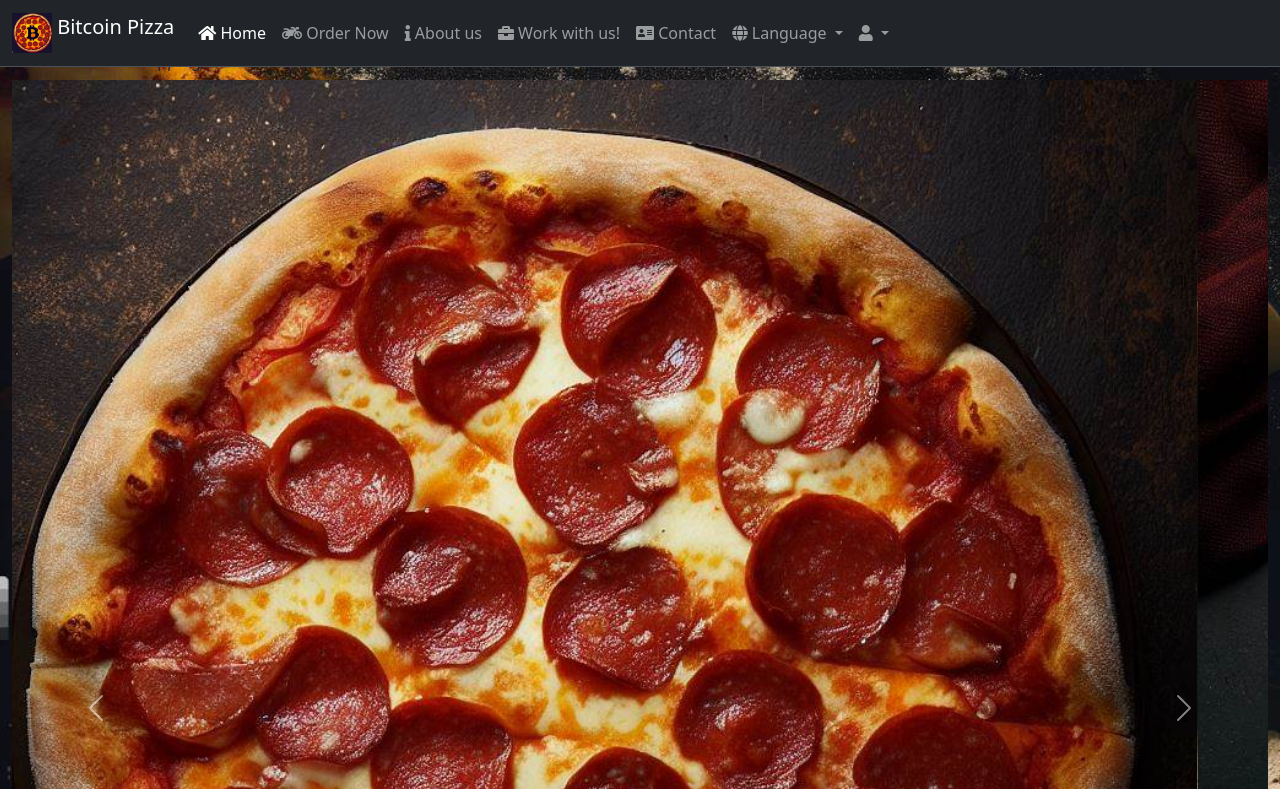
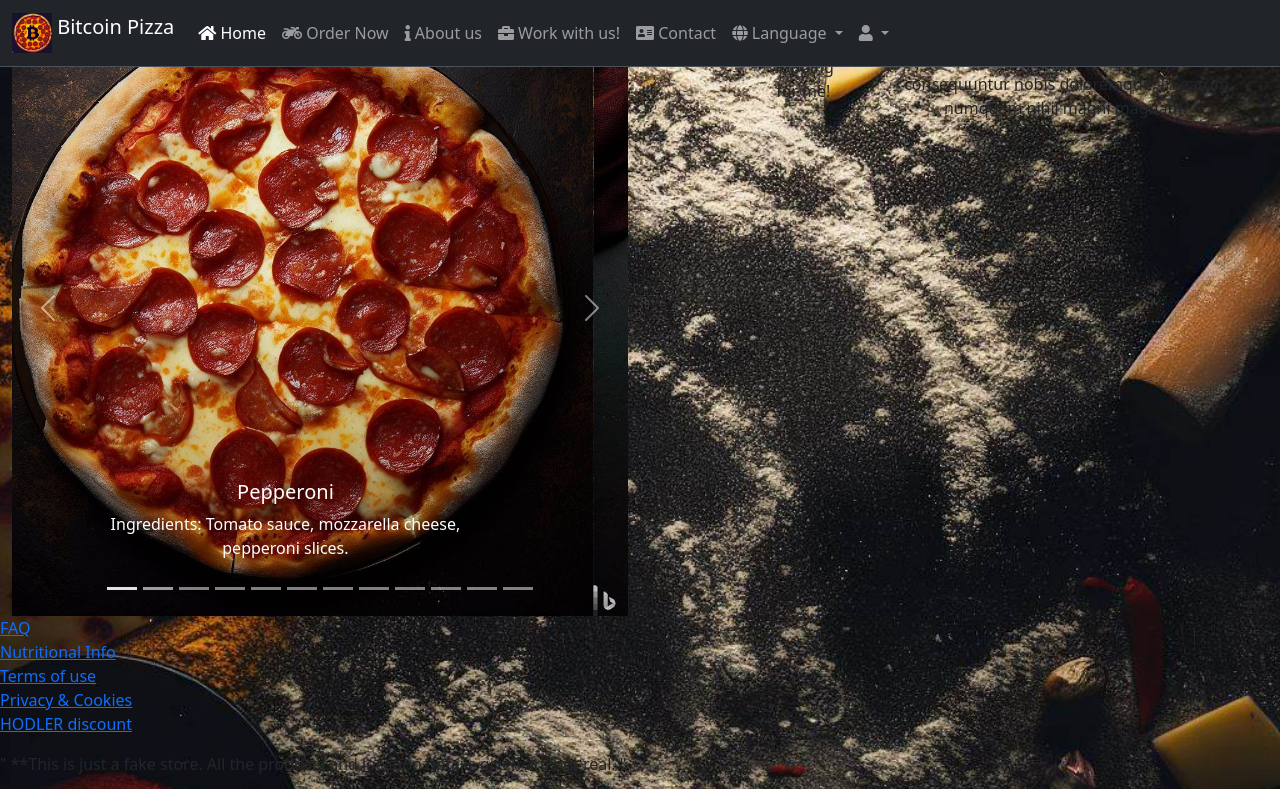
Before and after one commit to M-Nahuel/btcpizza, a plain HTML site: page front/index.html in a window 1280 px wide. Shown: the top 789 px of the page. Drawn offline with nearby package versions, Linux system fonts and the light colour scheme.

Commit message:
grid adjustment

```diff
--- a/front/index.html
+++ b/front/index.html
@@ -11,8 +11,8 @@
         <title>Bitcoin Pizza</title>
     </head>
     <body>
-        <div class="container-fluid" id="container">
             <header>
+              <div class="container">
                 <nav id="navbar" class="navbar navbar-expand-lg fixed-top bg-dark border-bottom border-bottom-dark" data-bs-theme="dark">
                   <div class="container-fluid navbar-full-width">
                       <a href="#home-section" class="navbar-brand h1 mb-0">
@@ -63,16 +63,13 @@
                       </div>
                   </div>
                   </nav>
+              </div>
             </header>
             <main>
                 <section id="home-section" class="pg-section">
-                    <!--Fix distribution of elements-->
+                  <div class="container-fluid text-center">
                     <div class="row">
-                        <div class="col-xl-12">
-                            <h3 class="text-primary text-center">Menu</h3>
-                            <button class="btn">Pick a Random Topping for me!</button>
-                        </div>
-                        <div id="carouselMenu" class="carousel slide col-xl-12" data-bs-ride="carousel">
+                      <div id="carouselMenu" class="carousel slide col-6" data-bs-ride="carousel">
                         <div class="carousel-indicators">
                           <button type="button" data-bs-target="#carouselMenu" data-bs-slide-to="0" class="active" aria-current="true" aria-label="Slide 1"></button>
                           <button type="button" data-bs-target="#carouselMenu" data-bs-slide-to="1" aria-label="Slide 2"></button>
@@ -182,6 +179,19 @@
                           <span class="visually-hidden">Next</span>
                         </button>
                       </div>
+                      <div class="col-1">
+                        <h3 class="text-primary text-center">Menu</h3>
+                      </div>
+                      <div class="col-1">
+                        <button class="btn">Pick a Random Topping for me!</button>
+                      </div>
+                      <div class="col-4">
+                        <p>Lorem ipsum dolor sit amet consectetur adipisicing elit. Porro eius dicta rerum. Nesciunt eaque tenetur porro, rem a illo praesentium voluptates consequuntur nobis doloremque. In earum numquam nihil magni magnam?</p>
+                      </div>
+                    </div>
+                  </div>
+                    <!--Fix distribution of elements-->
+                    <div class="row">
                     </div>
                 </section>
                 <section id="order-section" class="pg-section">
@@ -378,7 +388,7 @@
                     </p>
                   </footer>
             </main>
-        </div>
+
         <script src="https://cdn.jsdelivr.net/npm/bootstrap@5.3.0-alpha3/dist/js/bootstrap.bundle.min.js" integrity="sha384-ENjdO4Dr2bkBIFxQpeoTz1HIcje39Wm4jDKdf19U8gI4ddQ3GYNS7NTKfAdVQSZe" crossorigin="anonymous"></script>
     </body>
 </html>
--- a/front/styles.css
+++ b/front/styles.css
@@ -21,11 +21,11 @@ body{
     position:absolute;
 }
 
-nav{
+header{
     z-index:10;
 }
 
-#carouselMenu{
+section{
     z-index: 1;
 }
 
```
Lines whose indentation alone changed are shown as unchanged.
